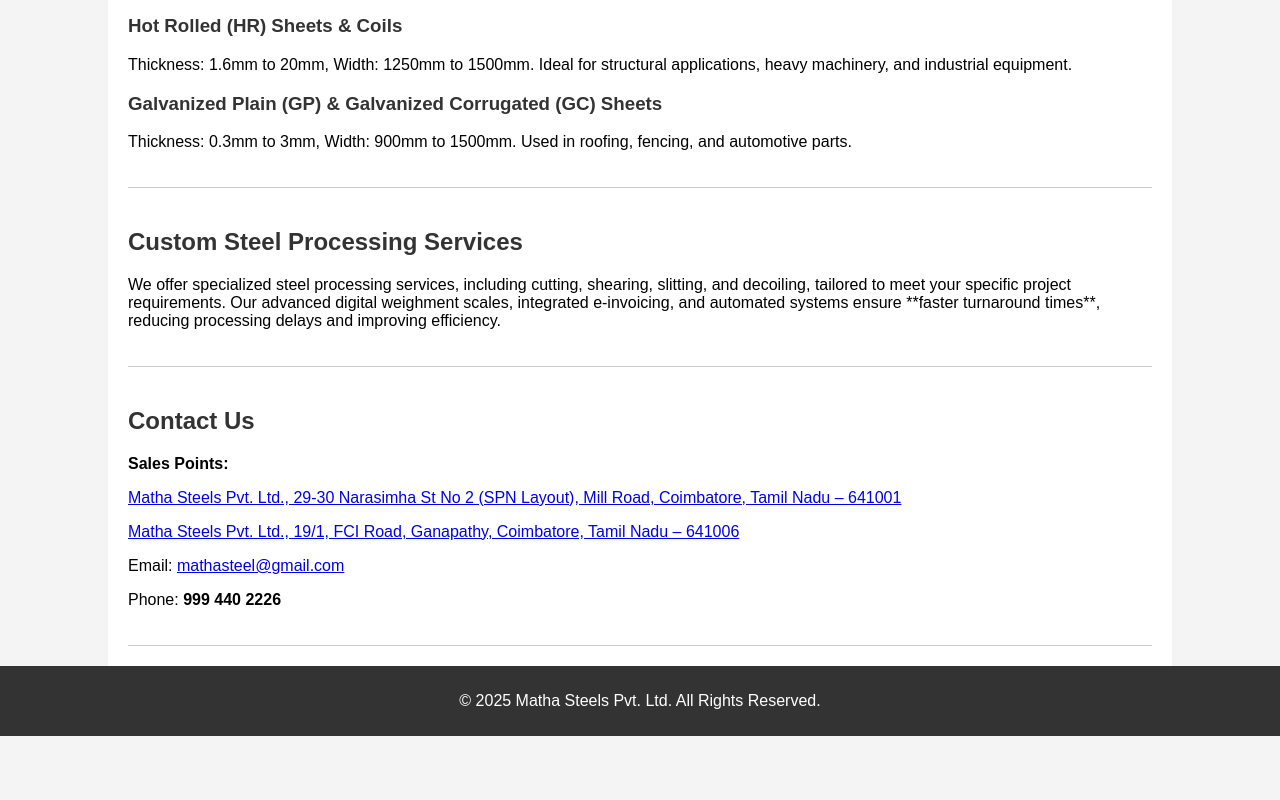
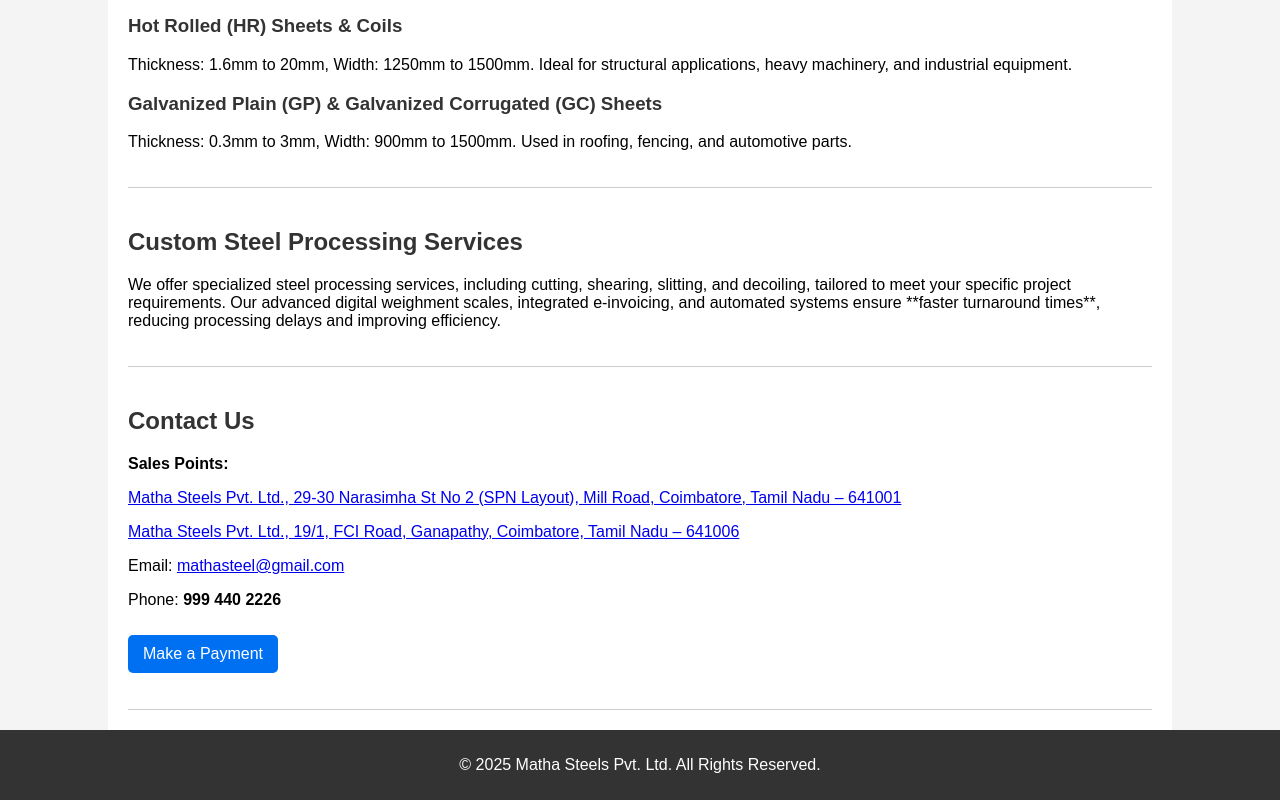
Before and after one commit to mspl1981/mathasteels.com, a plain HTML site: page index.html in a window 1280 px wide. Shown: the part 744-1544 px from the top of the page. Before the commit the page ends 1480 px from the top, so only its background shows below. Drawn offline with Linux system fonts and the light colour scheme.

Commit message:
Add files via upload

```diff
--- a/index.html
+++ b/index.html
@@ -74,7 +74,15 @@
             <p><a href="https://g.co/kgs/GrN5yp9" target="_blank">Matha Steels Pvt. Ltd., 19/1, FCI Road, Ganapathy, Coimbatore, Tamil Nadu – 641006</a></p>
             <p>Email: <a href="mailto:mathasteel@gmail.com">mathasteel@gmail.com</a></p>
             <p>Phone: <strong>999 440 2226</strong></p>
-        </div>
+
+            <p>
+                <a href="https://razorpay.me/@mathasteelsprivatelimited" target="_blank"
+                   style="display:inline-block;padding:10px 15px;background:#0070f3;color:#fff;
+                          text-decoration:none;border-radius:5px;margin-top:10px;">
+                   Make a Payment
+                </a>
+            </p>
+</div>
     </div>
 
     <div class="contact-info">
```
